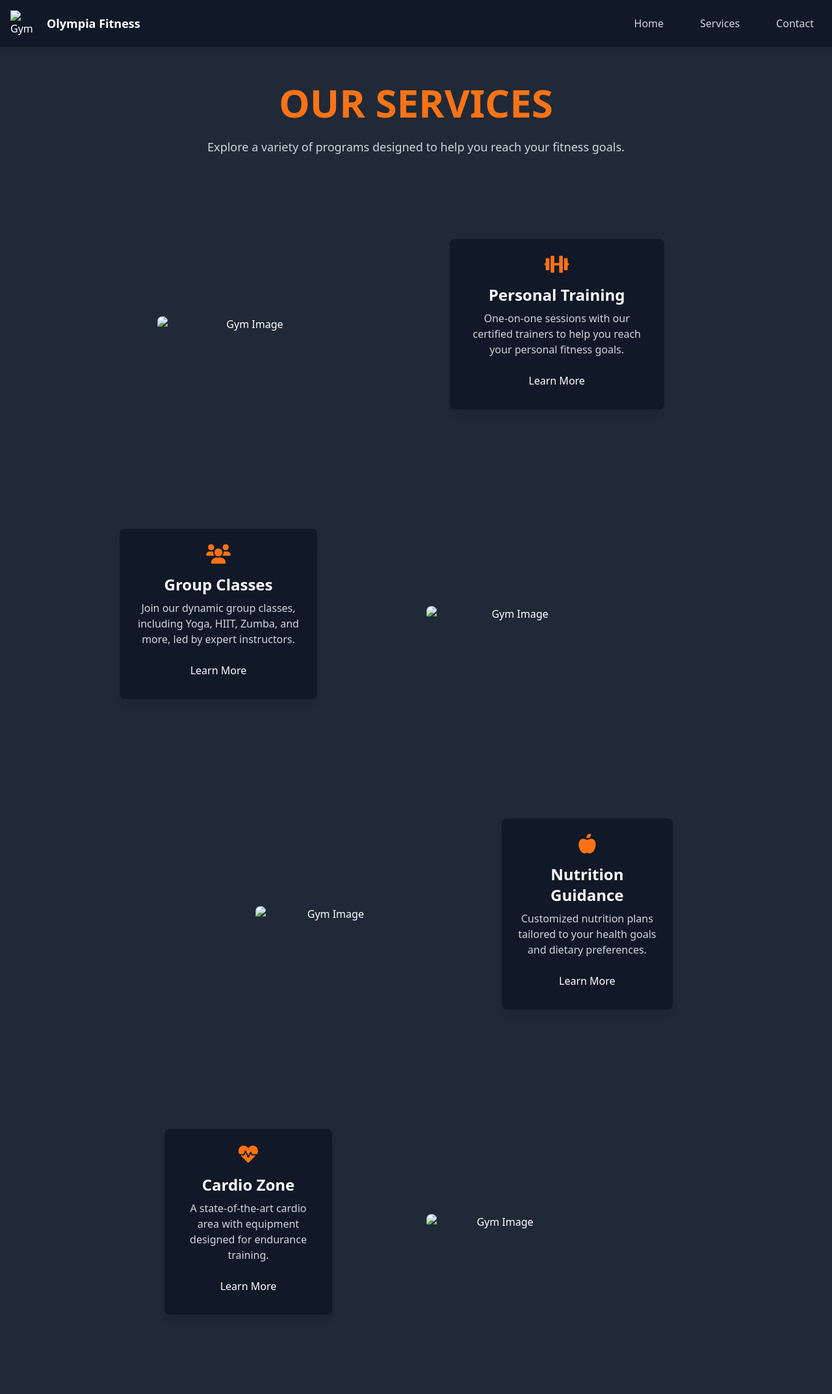
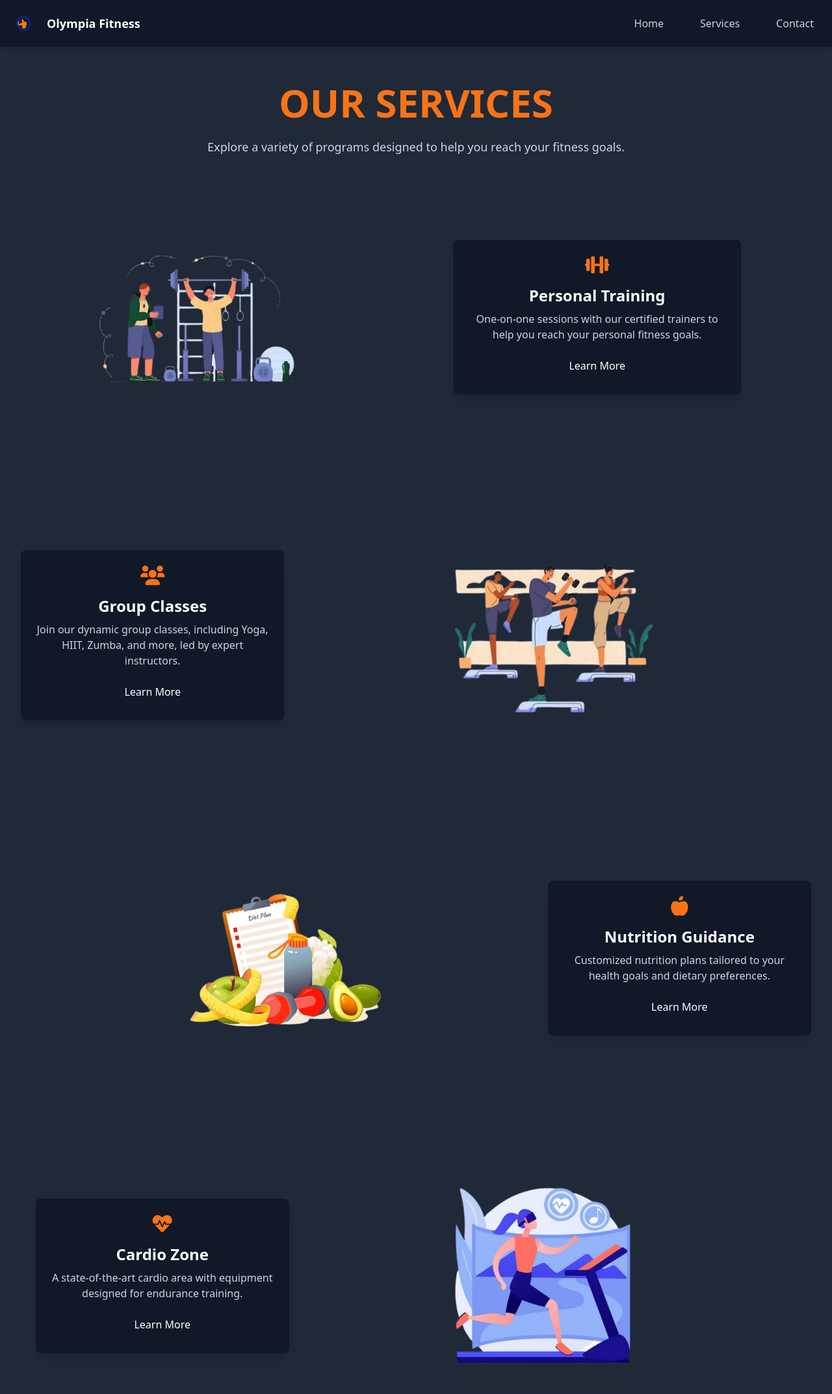
Before and after one commit to vinayak2512/gymsite, a plain HTML site: page services.html in a window 1280 px wide. Shown: the top 2146 px of the page at 65% size. Drawn offline with nearby package versions, Linux system fonts and the light colour scheme.

Commit message:
Update services.html

```diff
--- a/services.html
+++ b/services.html
@@ -26,7 +26,7 @@
   <nav class="top-0 fixed z-50 w-full bg-gray-900 py-4 shadow-md">
     <div class="container mx-auto flex justify-between items-center px-4">
       <div class="flex items-center space-x-4">
-        <img src="assets\logo.png" alt="Gym Logo" class="w-10 h-10">
+        <img src="logo.png" alt="Gym Logo" class="w-10 h-10">
         <h5 class="text-lg font-bold text-white">Olympia Fitness</h5>
       </div>
       <ul class="flex space-x-8">
@@ -50,7 +50,7 @@
           <div class="container mx-auto px-4">
             <div class="items-center flex flex-wrap">
               <div class="w-full md:w-4/12 ml-auto mr-auto px-4" data-aos="fade-right">
-                <img alt="Gym Image" class="max-w-full rounded-lg" src="assets/trainer.png" />
+                <img alt="Gym Image" class="max-w-full rounded-lg" src="trainer.png" />
               </div>
               <div class="w-full md:w-5/12 ml-auto mr-auto px-8" data-aos="fade-left">
                 <!-- Service 1: Personal Training -->
@@ -78,7 +78,7 @@
           <a href="#" class="inline-block mt-4 bg-orange-500 hover:bg-orange-700 text-white py-2 px-4 rounded">Learn More</a>
         </div>
             <div class="w-full md:w-4/12 ml-auto mr-auto px-4" data-aos="fade-left">
-              <img alt="Gym Image" class="max-w-full rounded-lg" src="assets/group.png" />
+              <img alt="Gym Image" class="max-w-full rounded-lg" src="group.png" />
             </div>
           </div>
         </div>
@@ -88,7 +88,7 @@
         <div class="container mx-auto px-4">
           <div class="items-center flex flex-wrap">
             <div class="w-full md:w-4/12 ml-auto mr-auto px-4" data-aos="fade-right">
-              <img alt="Gym Image" class="max-w-full rounded-lg" src="assets/nutrients.png" />
+              <img alt="Gym Image" class="max-w-full rounded-lg" src="nutrients.png" />
             </div>
               <div class="bg-gray-900 rounded-lg p-6 shadow-lg w-full md:w-1/3" data-aos="fade-out" data-aos-delay="200">
                 <i class="fas fa-apple-alt text-orange-500 text-3xl mb-4"></i>
@@ -113,7 +113,7 @@
                 <a href="#" class="inline-block mt-4 bg-orange-500 hover:bg-orange-700 text-white py-2 px-4 rounded">Learn More</a>
               </div>
               <div class="w-full md:w-4/12 ml-auto mr-auto px-4" data-aos="fade-left" data-aos-delay="800">
-                <img alt="Gym Image" class="max-w-full rounded-lg" src="assets/cardio.png" />
+                <img alt="Gym Image" class="max-w-full rounded-lg" src="cardio.png" />
               </div>
             </div>
           </div>
@@ -129,7 +129,7 @@
           <div class="container mx-auto px-4">
             <div class="items-center flex flex-wrap">
               <div class="w-full md:w-4/12 ml-auto mr-auto px-4" data-aos="fade-right" data-aos-delay="1000">
-                <img alt="Gym Image" class="max-w-full rounded-lg" src="assets/strength.png" />
+                <img alt="Gym Image" class="max-w-full rounded-lg" src="strength.png" />
               </div>
               <div class="bg-gray-900 rounded-lg p-6 shadow-lg w-full md:w-1/3" data-aos="fade-up" data-aos-delay="1000">
                 <i class="fas fa-weight text-orange-500 text-3xl mb-4"></i>
@@ -156,7 +156,7 @@
                 <a href="#" class="inline-block mt-4 bg-orange-500 hover:bg-orange-700 text-white py-2 px-4 rounded">Learn More</a>
               </div>
               <div class="w-full md:w-4/12 ml-auto mr-auto px-4" data-aos="fade-left">
-                <img alt="Gym Image" class="max-w-full rounded-lg" src="assets/stretch.png" />
+                <img alt="Gym Image" class="max-w-full rounded-lg" src="stretch.png" />
               </div>
             </div>
           </div>
```
